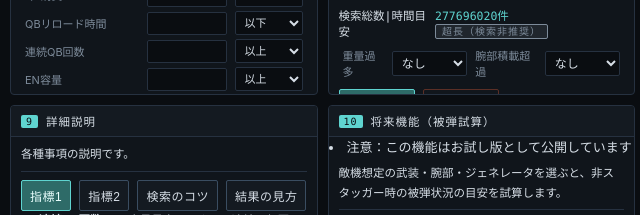
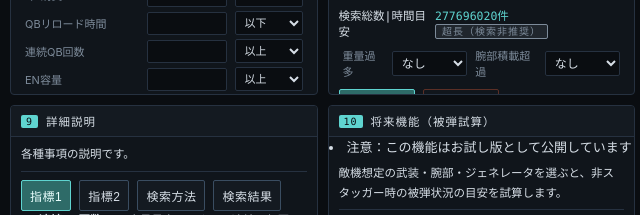
Before and after one commit to muinvg/AC6, a plain HTML site: page assen_search_tool_beta_v70d.html in a window 1280 px wide. Shown: the part 1339-1554 px from the top of the page, 0-640 px from the left. Drawn offline with Linux system fonts and the light colour scheme.

Commit message:
Update assen_search_tool_beta_v70d.html

```diff
--- a/assen_search_tool_beta_v70d.html
+++ b/assen_search_tool_beta_v70d.html
@@ -385,8 +385,8 @@ body.hide-panel-intros .panel-intro{ display:none; }
       <div class="btn-row">
         <button class="tab-btn primary" id="p9-tab-btn-1">指標1</button>
         <button class="tab-btn" id="p9-tab-btn-2">指標2</button>
-        <button class="tab-btn" id="p9-tab-btn-3">検索のコツ</button>
-        <button class="tab-btn" id="p9-tab-btn-4">結果の見方</button>
+        <button class="tab-btn" id="p9-tab-btn-3">検索方法</button>
+        <button class="tab-btn" id="p9-tab-btn-4">検索結果</button>
       </div>
       <div id="p9-tab-1">
         <ul>
```
